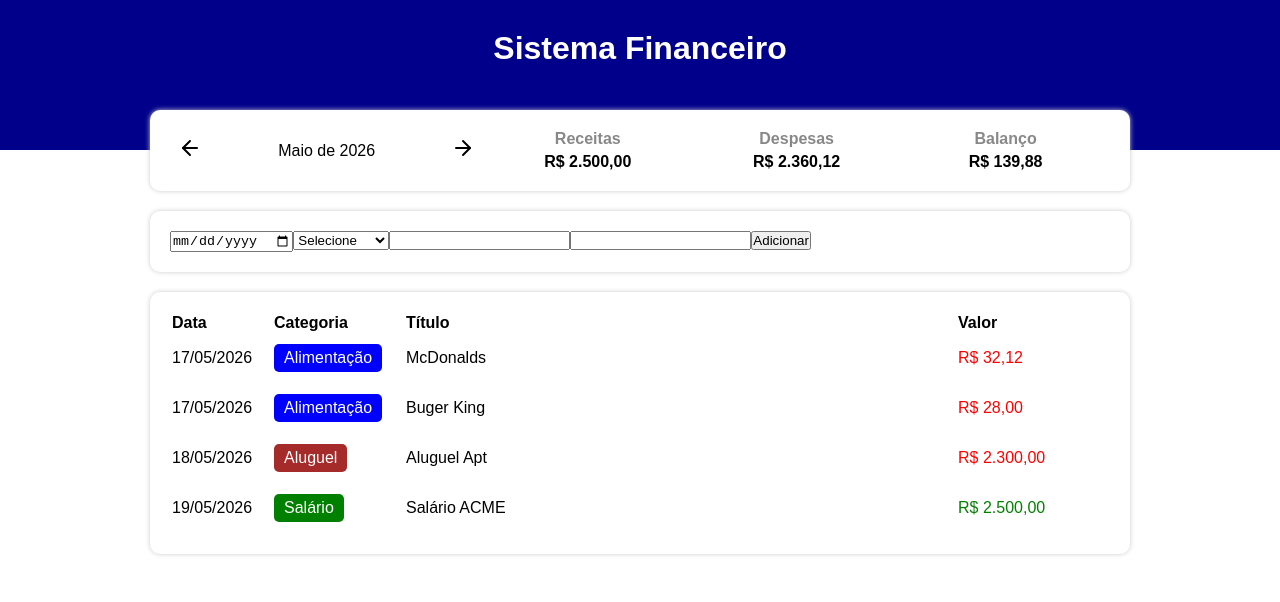
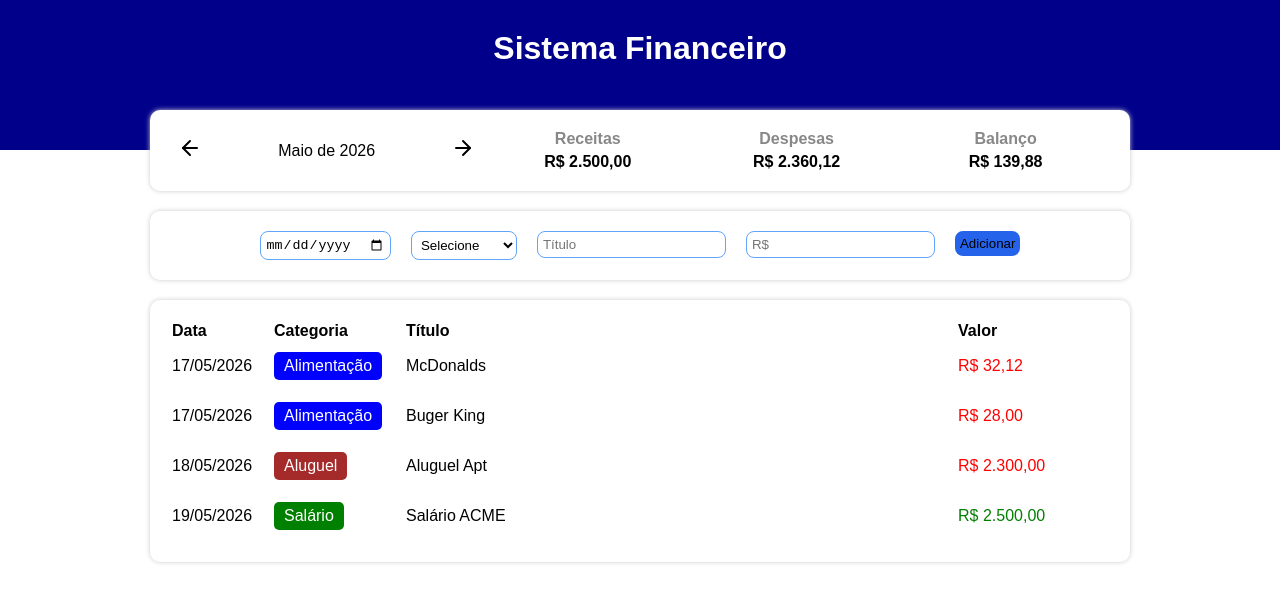
Before and after one commit to kabitschke/finance, a Next.js app: page / in a window 1280 px wide. Shown: the top 602 px of the page. Built offline with nearby package versions, Linux system fonts and the light colour scheme.

Commit message:
areInput

```diff
--- a/src/components/InputArea/page.module.css
+++ b/src/components/InputArea/page.module.css
@@ -10,8 +10,64 @@
     display: flex;
     gap: 20px;
     justify-content: center;
+    flex-wrap: wrap;
+}
+
+.formulario input {
+    background-color: #FFF;
+    color: black;
+    padding: 5px;
+    border-radius: 8px;
+    outline: none;
+    border: 1px solid #60a5fa;
+}
+
+.formulario select {
+    background-color: #FFF;
+    color: black;
+    padding: 5px;
+    border-radius: 8px;
+    outline: none;
+    border: 1px solid #60a5fa;
+}
+
+.formulario select:focus,
+input:focus {
+    outline: none;
+    border-color: #3b82f6;
+    box-shadow: 0 0 0 1px rgba(12, 171, 234, 0.2);
 }
 
 .formulario button {
     cursor: pointer;
+    padding: 5px;
+    border-radius: 8px;
+    border: none;
+    background: #2563eb;
+
 }
+
+.formulario button:hover {
+    background: #1d4ed8;
+}
+
+.formulario p {
+    font-size: 9px;
+    color: red;
+    margin-top: 2px;
+}
+
+
+.select.error,
+.input.error {
+    border-color: #FF0000;
+}
+
+.select.error:focus {
+    border-color: #FF0000;
+}
+
+.select.error:focus,
+.input.error:focus {
+    box-shadow: 0 0 0 1px rgba(255, 0, 32, 0.726);
+}
--- a/src/components/InputArea/page.tsx
+++ b/src/components/InputArea/page.tsx
@@ -36,26 +36,39 @@ export const InputArea = ({ onAdd }: Props) => {
     return (
         <div className={styles.container}>
 
-            <form onSubmit={handleSubmit(onSubmit)}>
+            <form onSubmit={handleSubmit(onSubmit)} className={styles.formulario}>
 
-                <input type="date" {...register("date")} />
+                <div className={styles.message}>
+                    <input type="date" {...register("date")} className={`${styles.input} ${errors.date ? styles.error : ""}`} />
                     {errors.date && <p>{errors.date.message}</p>}
+                </div>
 
-                <select {...register("category")}>
+                <div>
+                    <select {...register("category")} className={`${styles.select} ${errors.category ? styles.error : ""}`}>
                         <option value="">Selecione</option>
                         <option value="food">Alimentação</option>
                         <option value="rent">Aluguel</option>
                         <option value="salary">Salário</option>
                     </select>
                     {errors.category && <p>{errors.category.message}</p>}
+                </div>
 
-                <input type="text" {...register("title")} />
+                <div>
+                    <input type="text" {...register("title")} className={`${styles.input} ${errors.title ? styles.error : ""}`} placeholder="Título" />
                     {errors.title && <p>{errors.title.message}</p>}
 
-                <input type="text" {...register("value")} />
+                </div>
+
+                <div>
+                    <input type="text" {...register("value")} className={`${styles.input} ${errors.value ? styles.error : ""}`} placeholder="R$" />
                     {errors.value && <p>{errors.value.message}</p>}
 
+                </div>
+
+                <div>
+
                     <button type="submit">Adicionar</button>
+                </div>
 
             </form>
 
```
Also changed, not shown: 1 other file (tests, documents, lock files or other folders). Lines whose indentation alone changed are shown as unchanged.
